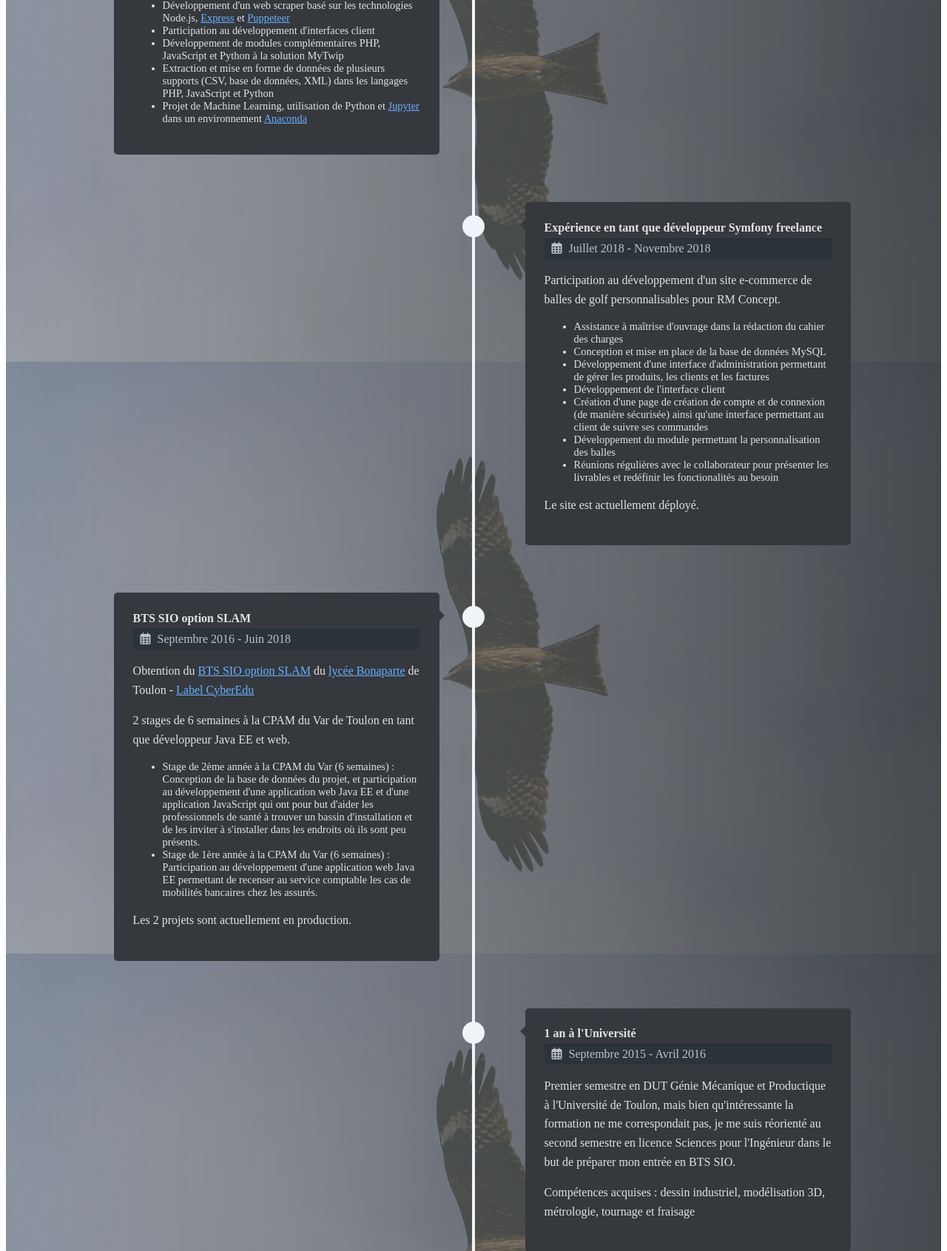
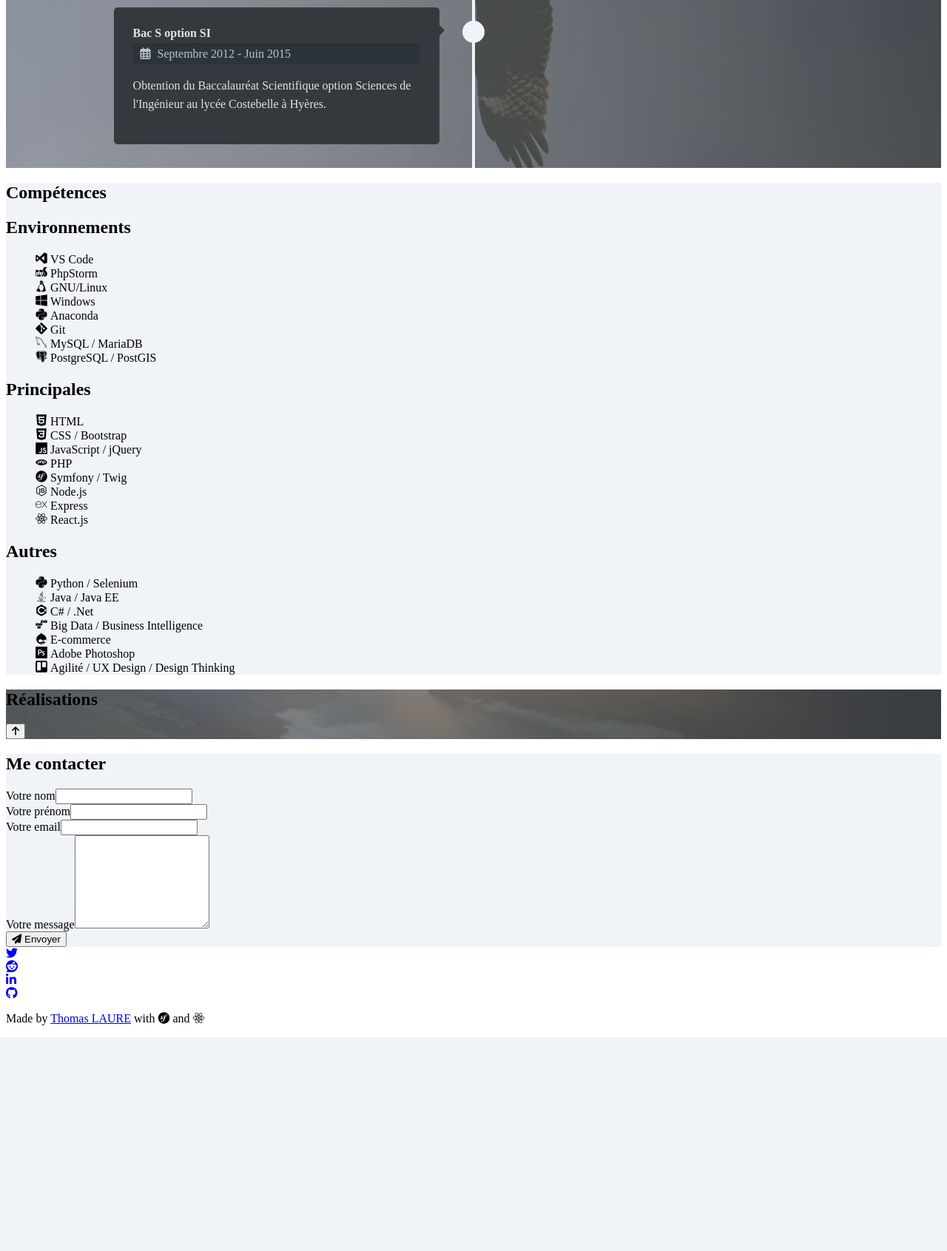
Before and after one commit to thlaure/portfoliov3, a Symfony app: template templates/home.html.twig in a window 1280 px wide. Shown: the part 3980-5671 px from the top of the page at 74% size. After the commit the page ends 5382 px from the top, so only its background shows below. Run offline with Twig, Linux system fonts and the light colour scheme; the template is opened without the code that fills it, so the values that code supplies are empty; style sheets or scripts are compiled from the project's sources; some libraries are stand-ins or nearby versions.

Commit message:
:white_check_mark: Email sender

```diff
--- a/assets/css/home.css
+++ b/assets/css/home.css
@@ -23,7 +23,8 @@
 }
 
 #presentation,
-#skills {
+#skills,
+#contact {
   background-color: #f0f3f8;
 }
 
--- a/assets/css/style.css
+++ b/assets/css/style.css
@@ -84,3 +84,7 @@ a.unstyled:hover {
   color: black;
   text-decoration: none;
 }
+
+.bg-dark-smoke {
+  background-color: #484d51;
+}
--- /dev/null
+++ b/assets/js/components/ContactForm.js
@@ -0,0 +1,112 @@
+import React, { Component } from 'react';
+import ReactDOM from 'react-dom';
+import $ from 'jquery';
+
+import Input, { Textarea, checkEmail, ucwords, isString } from './Form';
+
+/**
+ * React component that manages the contact form.
+ */
+class ContactForm extends Component {
+
+  constructor(props) {
+    super(props);
+    this.state = {
+      name: "",
+      firstname: "",
+      email: "",
+      message: "",
+      alert: "",
+      class: ""
+    }
+    this.handleChange = this.handleChange.bind(this);
+    this.handleSubmit = this.handleSubmit.bind(this);
+  }
+
+  handleChange(e) {
+    const name = e.target.name;
+    this.setState({
+      [name]: e.target.value
+    });
+  }
+
+  handleSubmit(e) {
+    e.preventDefault();
+
+    let name = isString(this.state.name.trim()) ? ucwords(this.state.name.trim()) : this.setState({
+      name: this.state.name,
+      firstname: this.state.firstname,
+      email: this.state.email,
+      message: this.state.message,
+      alert: "Veuillez saisir un nom",
+      class: "alert-danger"
+    });
+    let firstname = isString(this.state.firstname.trim()) ? ucwords(this.state.firstname.trim()) : this.setState({
+      name: this.state.name,
+      firstname: this.state.firstname,
+      email: this.state.email,
+      message: this.state.message,
+      alert: "Veuillez saisir un prénom",
+      class: "alert-danger"
+    });
+    let email = checkEmail(this.state.email.trim()) ? this.state.email.trim() : this.setState({
+      name: this.state.name,
+      firstname: this.state.firstname,
+      email: this.state.email,
+      message: this.state.message,
+      alert: "Veuillez saisir un email valide",
+      class: "alert-danger"
+    });
+    let message = this.state.message.trim().length > 0 ? this.state.message.trim() : this.setState({
+      name: this.state.name,
+      firstname: this.state.firstname,
+      email: this.state.email,
+      message: this.state.message,
+      alert: "Veuillez saisir un message",
+      class: "alert-danger"
+    });
+
+    $.ajax({
+      url: "http://portfolio.local/form/contact",
+      type: "POST",
+      data: { "name": name, "firstname": firstname, "email": email, "message": message },
+      success: function(response) {
+        this.setState({
+          name: "",
+          firstname: "",
+          email: "",
+          message: "",
+          alert: response.message,
+          class: "alert-success"
+        });
+      }.bind(this),
+      error: function(xhr) {
+        this.setState({
+          alert: `An error occured: ${xhr.status} ${xhr.statusText}`,
+          class: "alert-danger"
+        });
+      }.bind(this)
+    });
+  }
+
+  render() {
+    return <form className="container shadowing p-3 bg-dark-smoke text-light rounded" onSubmit={this.handleSubmit}>
+      <div className={"text-center alert " + this.state.class} role="alert">{this.state.alert}</div>
+      <div className="form-row">
+        <div className="col-md-4">
+          <Input type="text" name="name" value={this.state.name} onChange={this.handleChange}>Votre nom</Input>
+          <Input type="text" name="firstname" value={this.state.firstname} onChange={this.handleChange}>Votre prénom</Input>
+          <Input type="email" name="email" value={this.state.email} onChange={this.handleChange}>Votre email</Input>
+        </div>
+        <div className="col-md-8">
+          <Textarea name="message" rows="8" value={this.state.message} onChange={this.handleChange}>Votre message</Textarea>
+        </div>
+      </div>
+      <div className="text-center">
+        <button className="btn btn-light"><i className="fas fa-paper-plane"></i> Envoyer</button>
+      </div>
+    </form>
+  }
+}
+
+ReactDOM.render(<ContactForm />, document.getElementById("contact-form"));
--- /dev/null
+++ b/assets/js/components/Form.js
@@ -0,0 +1,56 @@
+import React from 'react';
+
+/**
+ * Component that allows you to create an input field.
+ * @param {*} param0
+ */
+function Input({ name, value, onChange, type, children }) {
+  return <div className="form-group">
+    <label htmlFor={name}>{children}</label>
+    <input type={type} value={value} onChange={onChange} id={name} name={name} className="form-control" />
+  </div>
+}
+
+/**
+ * Component that allows you to create a textarea.
+ * @param {*} param0
+ */
+function Textarea({ name, rows, value, onChange, children }) {
+  return <div className="form-group">
+    <label htmlFor={name}>{children}</label>
+    <textarea className="form-control" id={name} name={name} value={value} onChange={onChange} rows={rows}></textarea>
+  </div>
+}
+
+/**
+ * Function that check the email validity.
+ * @param {string} email Email to check.
+ */
+function checkEmail(email) {
+  return /^[a-zA-Z0-9.!#$%&'*+/=?^_`{|}~-]+@[a-zA-Z0-9-]+(?:\.[a-zA-Z0-9-]+)*$/.test(email);
+}
+
+/**
+ * Check if the param is a string.
+ * @param {*} str Element to check.
+ */
+function isString(str) {
+  return str !== undefined && str.trim().length > 0 && typeof str === "string" && isNaN(parseInt(str));
+}
+
+/**
+ * PHP ucwords equivalent.
+ * @param {string} name Name to transform.
+ */
+function ucwords(name) {
+  return name.toLowerCase().replace(/(?<= )[^\s]|^./g, letter => letter.toUpperCase());
+}
+
+export default Input;
+
+export {
+  Textarea,
+  checkEmail,
+  ucwords,
+  isString
+}
--- a/assets/js/home.js
+++ b/assets/js/home.js
@@ -4,6 +4,7 @@ import '../css/timeline.css';
 
 import $ from 'jquery';
 import './components/Age';
+import './components/ContactForm';
 
 /**
  * Scroll to the section of the given id.
@@ -22,8 +23,9 @@ scrollTo("timeline", "smooth", "start");
 scrollTo("skills", "smooth", "start");
 scrollTo("realisations", "smooth", "start");
 scrollTo("title", "smooth", "start");
+scrollTo("contact", "smooth", "start");
 
-$(window).scroll(function () {
+$(window).on("scroll", function () {
   //set scroll position in session storage
   sessionStorage.scrollPos = $(window).scrollTop();
 });
--- a/composer.json
+++ b/composer.json
@@ -19,6 +19,7 @@
         "symfony/flex": "^1.3.1",
         "symfony/form": "5.1.*",
         "symfony/framework-bundle": "5.1.*",
+        "symfony/google-mailer": "5.1.*",
         "symfony/http-client": "5.1.*",
         "symfony/intl": "5.1.*",
         "symfony/mailer": "5.1.*",
--- /dev/null
+++ b/templates/emails/contact.html.twig
@@ -0,0 +1,5 @@
+<p>From : {{ email_from }}</p>
+
+<p>{{ message|nl2br }}</p>
+
+<p><i>{{ firstname }} {{ name }}</i></p>
--- a/templates/footer.html.twig
+++ b/templates/footer.html.twig
@@ -15,5 +15,5 @@
             </div>
         </div>
     </div>
-    <p class="mb-1">Made by Thomas LAURE with <i class="fab fa-symfony"></i> and <i class="fab fa-react"></i></p>
+    <p class="mb-1">Made by <a href="mailto:thomaslaure3@gmail.com" class="text-dark">Thomas LAURE</a> with <i class="fab fa-symfony"></i> and <i class="fab fa-react"></i></p>
 </footer>
--- a/templates/home.html.twig
+++ b/templates/home.html.twig
@@ -18,7 +18,7 @@
                 <hr class="sm-separator w-25">
             </section>
             <div>
-                <a href="mailto:thomaslaure3@gmail.com" class="btn btn-light font-weight-bold mt-3" id="contact-button"><i class="fas fa-envelope-square"></i> ME CONTACTER</a>
+                <button class="btn btn-light font-weight-bold mt-3" id="scroll-contact"><i class="fas fa-envelope-square"></i> ME CONTACTER</button>
                 <div class="row social">
                     <div class="ml-auto mr-3 mt-2">
                         <a href="https://twitter.com/laure_th" class="social-media twitter" role="button" title="Twitter"><i class="fab fa-twitter"></i></a>
@@ -70,7 +70,7 @@
             <p class="text-justify">Pour toute question, n'hésitez pas à me contacter !</p>
         </article>
         <div class="col-md-4 text-center">
-            <img class="rounded shadowing w-50" src="{{ asset('public/build/images/portrait.jpg') }}" width="100%" height="auto" alt="Portrait">
+            <img class="rounded shadowing w-50" src="{{ asset('public/build/images/portrait.jpg') }}" width="100" alt="Portrait">
         </div>
         <article class="col-md-2 mt-3">
             <h3>Centres d'intérêt</h3>
@@ -248,21 +248,26 @@
 
 <section id="realisations" class="container-fluid p-5 text-white">
     <h1 class="text-center">Réalisations</h1>
-    <article class="row mt-5">
+    <div class="row mt-5">
         {% for project in projects %}
         <a href="{{ path('projects', { 'slug': project.slug }) }}" class="card col-md-2 text-secondary mx-3 unstyled shadowing mb-4" style="width: 18rem;">
-            <img src="{{ asset('public/build/images/' ~ project.files.cover) }}" class="card-img-top" width="400" height="auto" alt="Image of the project {{ project.title }}">
+            <img src="{{ asset('public/build/images/' ~ project.files.cover) }}" class="card-img-top" width="400" alt="Image of the project {{ project.title }}">
             <div class="card-body">
                 <p class="card-title h5">{{ project.title }}</p>
                 <p class="font-italic">{{ project.tag }}</p>
             </div>
         </a>
         {% endfor %}
-    </article>
+    </div>
 
     <div class="mt-5 text-center">
         <button class="btn btn-light rounded-pill p-3" id="scroll-title" title="Scroll to the title"><i class="fas fa-arrow-up"></i></button>
     </div>
+</section>
+
+<section id="contact" class="container-fluid p-5">
+    <h1 class="text-center">Me contacter</h1>
+    <div id="contact-form" class="mt-5"></div>
 </section>
 {% endblock %}
 
```
Also changed, not shown: src/Controller/FormController.php (added, +64 -0 lines), package-lock.json, 3 other files.
